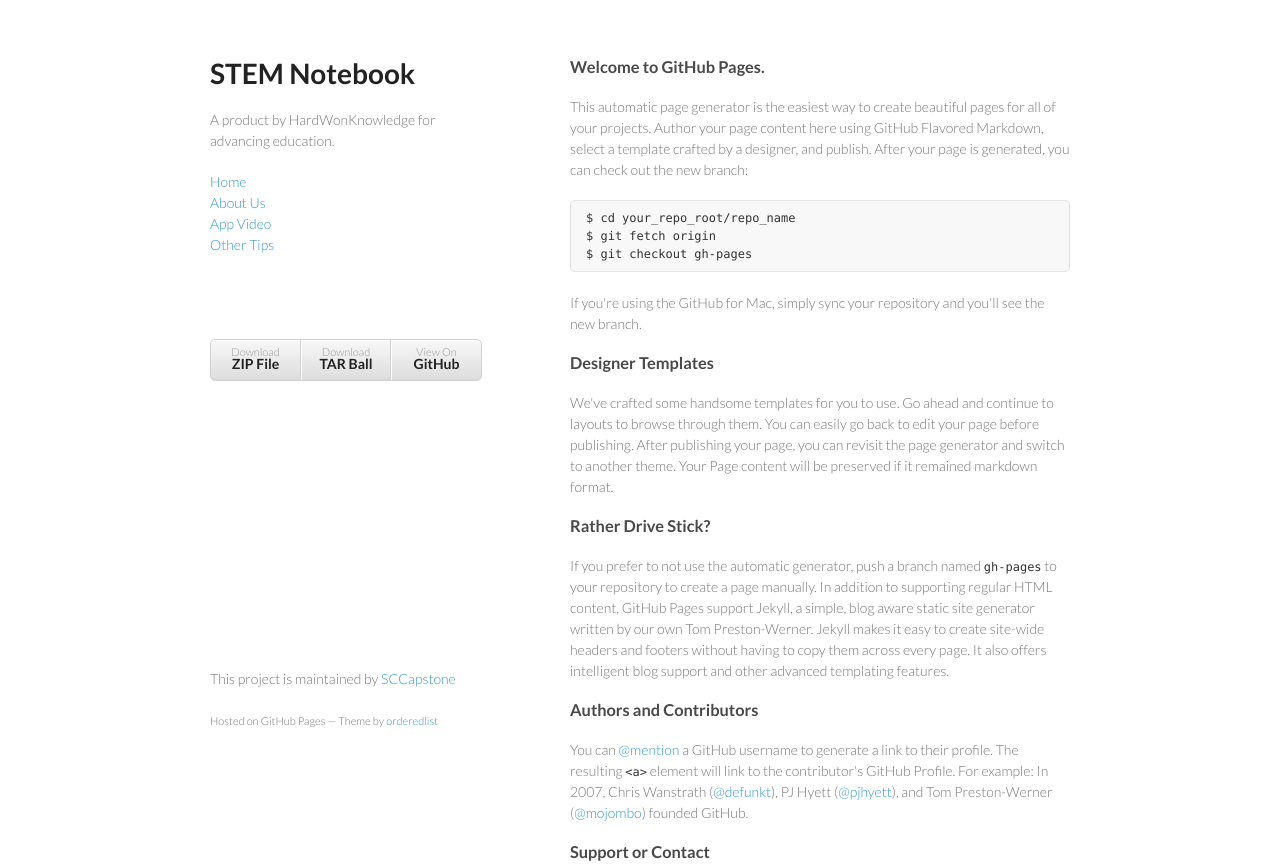
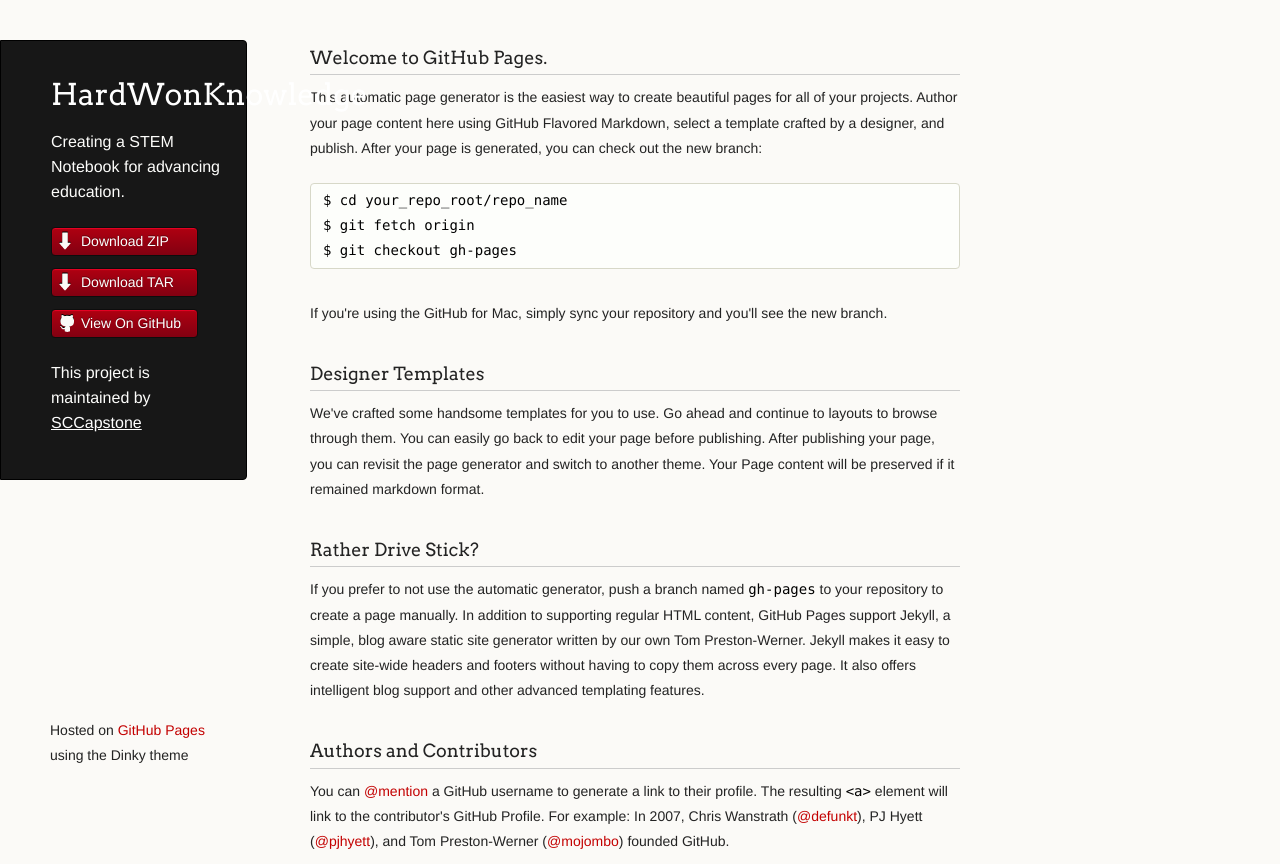
Before and after one commit to SCCapstone/HardWonKnowledge, a plain HTML site: page index.html in a window 1280 px wide. Shown: the top 864 px of the page. Drawn offline with Linux system fonts and the light colour scheme.

Commit message:
Create gh-pages branch via GitHub

```diff
--- a/index.html
+++ b/index.html
@@ -3,10 +3,11 @@
   <head>
     <meta charset="utf-8">
     <meta http-equiv="X-UA-Compatible" content="chrome=1">
-    <title>STEM Notebook by HardWonKnowledge</title>
+    <title>HardWonKnowledge by SCCapstone</title>
 
     <link rel="stylesheet" href="stylesheets/styles.css">
     <link rel="stylesheet" href="stylesheets/pygment_trac.css">
+    <script src="javascripts/scale.fix.js"></script>
     <meta name="viewport" content="width=device-width, initial-scale=1, user-scalable=no">
     <!--[if lt IE 9]>
     <script src="//html5shiv.googlecode.com/svn/trunk/html5.js"></script>
@@ -15,19 +16,18 @@
   <body>
     <div class="wrapper">
       <header>
-        <h1>STEM Notebook</h1>
-        <p>A product by HardWonKnowledge for advancing education.</p>
-          <a href="index.html">Home</a><br>
-          <a href="about.html">About Us</a><br>
-          <a href="video.html">App Video</a><br>
-          <a href="other-tips.html">Other Tips</a><br><br><br><br><br>
+        <h1 class="header">HardWonKnowledge</h1>
+        <p class="header">Creating a STEM Notebook for advancing education.</p>
+
+        <ul>
+          <li class="download"><a class="buttons" href="https://github.com/SCCapstone/HardWonKnowledge/zipball/master">Download ZIP</a></li>
+          <li class="download"><a class="buttons" href="https://github.com/SCCapstone/HardWonKnowledge/tarball/master">Download TAR</a></li>
+          <li><a class="buttons github" href="https://github.com/SCCapstone/HardWonKnowledge">View On GitHub</a></li>
+        </ul>
+
+        <p class="header">This project is maintained by <a class="header name" href="https://github.com/SCCapstone">SCCapstone</a></p>
 
 
-        <ul>
-          <li><a href="https://github.com/SCCapstone/HardWonKnowledge/zipball/master">Download <strong>ZIP File</strong></a></li>
-          <li><a href="https://github.com/SCCapstone/HardWonKnowledge/tarball/master">Download <strong>TAR Ball</strong></a></li>
-          <li><a href="https://github.com/SCCapstone/HardWonKnowledge">View On <strong>GitHub</strong></a></li>
-        </ul>
       </header>
       <section>
         <h3>
@@ -63,11 +63,10 @@ $ git checkout gh-pages
 <p>Having trouble with Pages? Check out the documentation at <a href="http://help.github.com/pages">http://help.github.com/pages</a> or contact <a href="mailto:support@github.com">support@github.com</a> and we’ll help you sort it out.</p>
       </section>
       <footer>
-        <p>This project is maintained by <a href="https://github.com/SCCapstone">SCCapstone</a></p>
-        <p><small>Hosted on GitHub Pages &mdash; Theme by <a href="https://github.com/orderedlist">orderedlist</a></small></p>
+        <p><small>Hosted on <a href="http://pages.github.com">GitHub Pages</a> using the Dinky theme</small></p>
       </footer>
     </div>
-    <script src="javascripts/scale.fix.js"></script>
+    <!--[if !IE]><script>fixScale(document);</script><![endif]-->
 
   </body>
 </html>
--- a/stylesheets/styles.css
+++ b/stylesheets/styles.css
@@ -1,186 +1,336 @@
-@import url(https://fonts.googleapis.com/css?family=Lato:300italic,700italic,300,700);
+@import url(https://fonts.googleapis.com/css?family=Arvo:400,700,400italic);
+
+/* MeyerWeb Reset */
+
+html, body, div, span, applet, object, iframe,
+h1, h2, h3, h4, h5, h6, p, blockquote, pre,
+a, abbr, acronym, address, big, cite, code,
+del, dfn, em, img, ins, kbd, q, s, samp,
+small, strike, strong, sub, sup, tt, var,
+b, u, i, center,
+dl, dt, dd, ol, ul, li,
+fieldset, form, label, legend,
+table, caption, tbody, tfoot, thead, tr, th, td,
+article, aside, canvas, details, embed,
+figure, figcaption, footer, header, hgroup,
+menu, nav, output, ruby, section, summary,
+time, mark, audio, video {
+  margin: 0;
+  padding: 0;
+  border: 0;
+  font: inherit;
+  vertical-align: baseline;
+}
+
+
+/* Base text styles */
 
 body {
-  padding:50px;
-  font:14px/1.5 Lato, "Helvetica Neue", Helvetica, Arial, sans-serif;
-  color:#777;
-  font-weight:300;
+  padding:10px 50px 0 0;
+  font-family:"Helvetica Neue", Helvetica, Arial, sans-serif;
+	font-size: 14px;
+	color: #232323;
+	background-color: #FBFAF7;
+	margin: 0;
+	line-height: 1.8em;
+	-webkit-font-smoothing: antialiased;
+
 }
 
 h1, h2, h3, h4, h5, h6 {
-  color:#222;
-  margin:0 0 20px;
+  color:#232323;
+  margin:36px 0 10px;
 }
 
-p, ul, ol, table, pre, dl {
-  margin:0 0 20px;
+p, ul, ol, table, dl {
+  margin:0 0 22px;
 }
 
 h1, h2, h3 {
-  line-height:1.1;
+	font-family: Arvo, Monaco, serif;
+  line-height:1.3;
+	font-weight: normal;
+}
+
+h1,h2, h3 {
+	display: block;
+	border-bottom: 1px solid #ccc;
+	padding-bottom: 5px;
 }
 
 h1 {
-  font-size:28px;
+	font-size: 30px;
 }
 
 h2 {
-  color:#393939;
+	font-size: 24px;
 }
 
-h3, h4, h5, h6 {
-  color:#494949;
+h3 {
+	font-size: 18px;
+}
+
+h4, h5, h6 {
+	font-family: Arvo, Monaco, serif;
+	font-weight: 700;
 }
 
 a {
-  color:#39c;
-  font-weight:400;
+  color:#C30000;
+  font-weight:200;
   text-decoration:none;
 }
 
-a small {
-  font-size:11px;
-  color:#777;
-  margin-top:-0.6em;
-  display:block;
+a:hover {
+	text-decoration: underline;
 }
 
-.wrapper {
-  width:860px;
-  margin:0 auto;
+a small {
+	font-size: 12px;
+}
+
+em {
+	font-style: italic;
+}
+
+strong {
+  font-weight:700;
+}
+
+ul {
+  list-style: inside;
+  padding-left: 25px;
+}
+
+ol {
+  list-style: decimal inside;
+  padding-left: 20px;
 }
 
 blockquote {
-  border-left:1px solid #e5e5e5;
-  margin:0;
-  padding:0 0 0 20px;
-  font-style:italic;
+  margin: 0;
+  padding: 0 0 0 20px;
+  font-style: italic;
 }
 
+dl, dt, dd, dl p {
+	font-color: #444;
+}
+
+dl dt {
+  font-weight: bold;
+}
+
+dl dd {
+  padding-left: 20px;
+  font-style: italic;
+}
+
+dl p {
+  padding-left: 20px;
+  font-style: italic;
+}
+
+hr {
+  border:0;
+  background:#ccc;
+  height:1px;
+  margin:0 0 24px;
+}
+
+/* Images */
+
+img {
+  position: relative;
+  margin: 0 auto;
+  max-width: 650px;
+  padding: 5px;
+  margin: 10px 0 32px 0;
+  border: 1px solid #ccc;
+}
+
+p img {
+  display: inline;
+  margin: 0;
+  padding: 0;
+  vertical-align: middle;
+  text-align: center;
+  border: none;
+}
+
+/* Code blocks */
+
 code, pre {
-  font-family:Monaco, Bitstream Vera Sans Mono, Lucida Console, Terminal;
-  color:#333;
-  font-size:12px;
+	font-family: Monaco, "Bitstream Vera Sans Mono", "Lucida Console", Terminal, monospace;
+  color:#000;
+  font-size:14px;
 }
 
 pre {
-  padding:8px 15px;
-  background: #f8f8f8;
-  border-radius:5px;
-  border:1px solid #e5e5e5;
-  overflow-x: auto;
+	padding: 4px 12px;
+  background: #FDFEFB;
+  border-radius:4px;
+  border:1px solid #D7D8C8;
+  overflow: auto;
+  overflow-y: hidden;
+	margin-bottom: 32px;
+}
+
+
+/* Tables */
+
+table {
+  width:100%;
 }
 
 table {
-  width:100%;
-  border-collapse:collapse;
+  border: 1px solid #ccc;
+  margin-bottom: 32px;
+  text-align: left;
+ }
+
+th {
+  font-family: 'Arvo', Helvetica, Arial, sans-serif;
+	font-size: 18px;
+	font-weight: normal;
+  padding: 10px;
+  background: #232323;
+  color: #FDFEFB;
+ }
+
+td {
+  padding: 10px;
+	background: #ccc;
+ }
+
+
+/* Wrapper */
+.wrapper {
+  width:960px;
 }
 
-th, td {
-  text-align:left;
-  padding:5px 10px;
-  border-bottom:1px solid #e5e5e5;
+
+/* Header */
+
+header {
+	background-color: #171717;
+	color: #FDFDFB;
+  width:170px;
+  float:left;
+  position:fixed;
+	border: 1px solid #000;
+	-webkit-border-top-right-radius: 4px;
+	-webkit-border-bottom-right-radius: 4px;
+	-moz-border-radius-topright: 4px;
+	-moz-border-radius-bottomright: 4px;
+	border-top-right-radius: 4px;
+	border-bottom-right-radius: 4px;
+	padding: 34px 25px 22px 50px;
+	margin: 30px 25px 0 0;
+	-webkit-font-smoothing: antialiased;
 }
 
-dt {
-  color:#444;
-  font-weight:700;
+p.header {
+	font-size: 16px;
 }
 
-th {
-  color:#444;
+h1.header {
+	font-family: Arvo, sans-serif;
+	font-size: 30px;
+	font-weight: 300;
+	line-height: 1.3em;
+	border-bottom: none;
+	margin-top: 0;
 }
 
-img {
-  max-width:100%;
+
+h1.header, a.header, a.name, header a{
+	color: #fff;
 }
 
-header {
-  width:270px;
-  float:left;
-  position:fixed;
+a.header {
+	text-decoration: underline;
+}
+
+a.name {
+	white-space: nowrap;
 }
 
 header ul {
   list-style:none;
-  height:40px;
-
   padding:0;
-
-  background: #eee;
-  background: -moz-linear-gradient(top, #f8f8f8 0%, #dddddd 100%);
-  background: -webkit-gradient(linear, left top, left bottom, color-stop(0%,#f8f8f8), color-stop(100%,#dddddd));
-  background: -webkit-linear-gradient(top, #f8f8f8 0%,#dddddd 100%);
-  background: -o-linear-gradient(top, #f8f8f8 0%,#dddddd 100%);
-  background: -ms-linear-gradient(top, #f8f8f8 0%,#dddddd 100%);
-  background: linear-gradient(top, #f8f8f8 0%,#dddddd 100%);
-
-  border-radius:5px;
-  border:1px solid #d2d2d2;
-  box-shadow:inset #fff 0 1px 0, inset rgba(0,0,0,0.03) 0 -1px 0;
-  width:270px;
 }
 
 header li {
-  width:89px;
-  float:left;
-  border-right:1px solid #d2d2d2;
-  height:40px;
+	list-style-type: none;
+  width:132px;
+  height:15px;
+	margin-bottom: 12px;
+	line-height: 1em;
+	padding: 6px 6px 6px 7px;
+
+	background: #AF0011;
+	background: -moz-linear-gradient(top, #AF0011 0%, #820011 100%);
+  background: -webkit-gradient(linear, left top, left bottom, color-stop(0%,#f8f8f8), color-stop(100%,#dddddd));
+  background: -webkit-linear-gradient(top, #AF0011 0%,#820011 100%);
+  background: -o-linear-gradient(top, #AF0011 0%,#820011 100%);
+  background: -ms-linear-gradient(top, #AF0011 0%,#820011 100%);
+  background: linear-gradient(top, #AF0011 0%,#820011 100%);
+
+	border-radius:4px;
+  border:1px solid #0D0D0D;
+
+	-webkit-box-shadow: inset 0px 1px 1px 0 rgba(233,2,38, 1);
+	box-shadow: inset 0px 1px 1px 0 rgba(233,2,38, 1);
+
 }
 
-header ul a {
-  line-height:1;
-  font-size:11px;
-  color:#999;
-  display:block;
-  text-align:center;
-  padding-top:6px;
-  height:40px;
+header li:hover {
+	background: #C3001D;
+	background: -moz-linear-gradient(top, #C3001D 0%, #950119 100%);
+  background: -webkit-gradient(linear, left top, left bottom, color-stop(0%,#f8f8f8), color-stop(100%,#dddddd));
+  background: -webkit-linear-gradient(top, #C3001D 0%,#950119 100%);
+  background: -o-linear-gradient(top, #C3001D 0%,#950119 100%);
+  background: -ms-linear-gradient(top, #C3001D 0%,#950119 100%);
+  background: linear-gradient(top, #C3001D 0%,#950119 100%);
 }
 
-strong {
-  color:#222;
-  font-weight:700;
+a.buttons {
+	-webkit-font-smoothing: antialiased;
+	background: url(../images/arrow-down.png) no-repeat;
+	font-weight: normal;
+	text-shadow: rgba(0, 0, 0, 0.4) 0 -1px 0;
+	padding: 2px 2px 2px 22px;
+	height: 30px;
 }
 
-header ul li + li {
-  width:88px;
-  border-left:1px solid #fff;
+a.github {
+	background: url(../images/octocat-small.png) no-repeat 1px;
 }
 
-header ul li + li + li {
-  border-right:none;
-  width:89px;
+a.buttons:hover {
+	color: #fff;
+	text-decoration: none;
 }
 
-header ul a strong {
-  font-size:14px;
-  display:block;
-  color:#222;
-}
+
+/* Section - for main page content */
 
 section {
-  width:500px;
+  width:650px;
   float:right;
   padding-bottom:50px;
 }
 
-small {
-  font-size:11px;
-}
 
-hr {
-  border:0;
-  background:#e5e5e5;
-  height:1px;
-  margin:0 0 20px;
-}
+/* Footer */
 
 footer {
-  width:270px;
+  width:170px;
   float:left;
   position:fixed;
-  bottom:50px;
+  bottom:10px;
+	padding-left: 50px;
 }
 
 @media print, screen and (max-width: 960px) {
@@ -196,14 +346,18 @@ footer {
     width:auto;
   }
 
+	footer {
+		border-top: 1px solid #ccc;
+		margin:0 84px 0 50px;
+		padding:0;
+	}
+
   header {
     padding-right:320px;
   }
 
   section {
-    border:1px solid #e5e5e5;
-    border-width:1px 0;
-    padding:20px 0;
+    padding:20px 84px 20px 50px;
     margin:0 0 20px;
   }
 
@@ -213,8 +367,8 @@ footer {
 
   header ul {
     position:absolute;
-    right:50px;
-    top:52px;
+    right:130px;
+    top:84px;
   }
 }
 
@@ -224,26 +378,38 @@ footer {
   }
 
   header {
-    padding:0;
+    padding:10px 20px 0;
+		margin-right: 0;
   }
+
+	section {
+    padding:10px 0 10px 20px;
+    margin:0 0 30px;
+  }
+
+	footer {
+		margin: 0 0 0 30px;
+	}
 
   header ul, header p.view {
     position:static;
   }
-
-  pre, code {
-    word-wrap:normal;
-  }
 }
 
 @media print, screen and (max-width: 480px) {
-  body {
-    padding:15px;
+
+  header ul li.download {
+    display:none;
   }
 
-  header ul {
-    display:none;
-  }
+	footer {
+		margin: 0 0 0 20px;
+	}
+
+	footer a{
+		display:block;
+	}
+
 }
 
 @media print {
```
Also changed, not shown: javascripts/scale.fix.js (+20 -17 lines), images/arrow-down.png (added), images/octocat-small.png (added).
